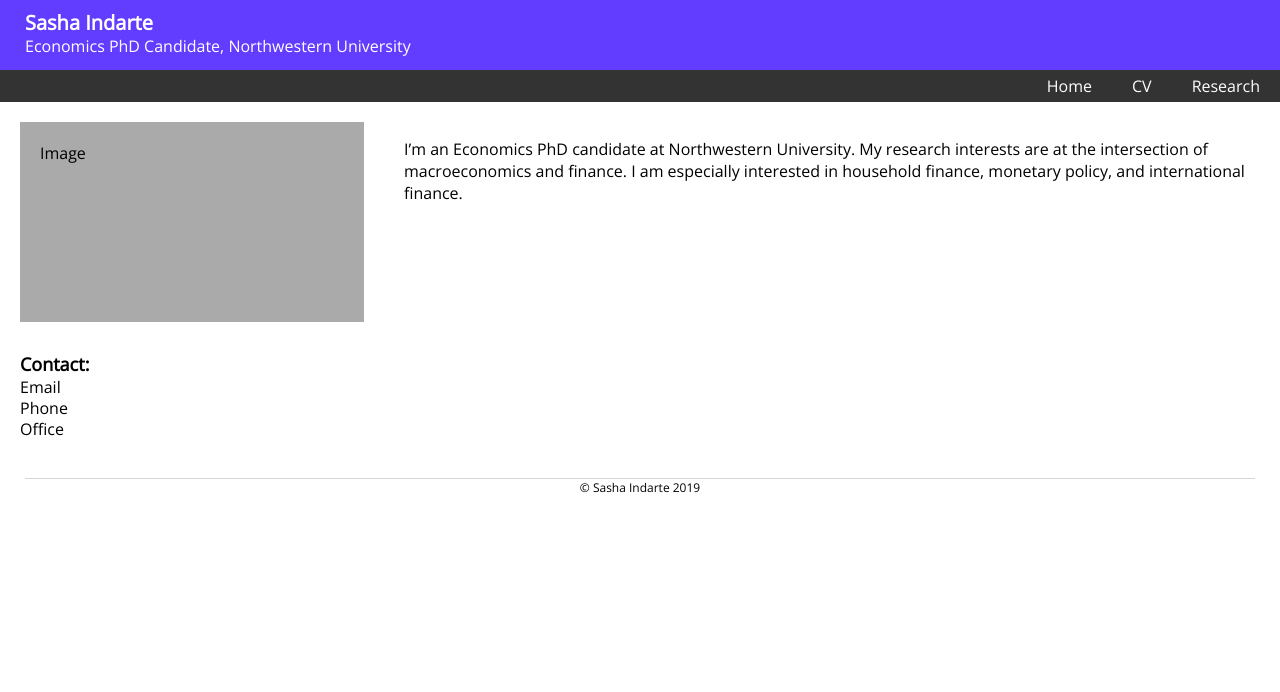
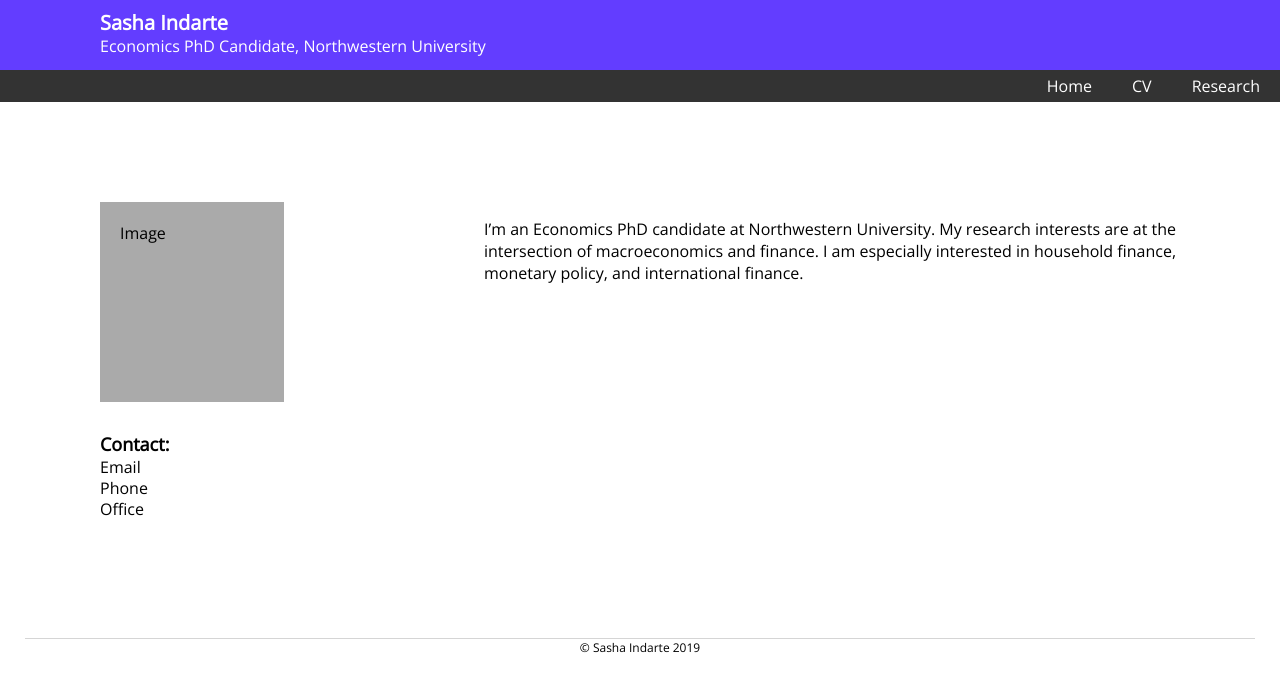
Before and after one commit to sashaindarte/sashaindarte.github.io, a Jekyll site: the page built from index.html, in a window 1280 px wide. Shown: the top 692 px of the page. Built offline with Jekyll 4.4.1, drawn with Linux system fonts in a browser that asks for light colours.

Commit message:
Update main.css
increased padding

```diff
--- a/css/main.css
+++ b/css/main.css
@@ -10,7 +10,7 @@ body {
 
 /* Header/logo Title */
 .header {
-  padding: 5px 25px;
+  padding: 5px 100px;
   text-align: left;
   background: #633dff;
   color: white;
@@ -93,7 +93,7 @@ body {
   -ms-flex: 30%; /* IE10 */
   flex: 30%;
   background-color: white;
-  padding: 20px;
+  padding: 100px;
 }
 
 /* Main column */
@@ -101,7 +101,7 @@ body {
   -ms-flex: 70%; /* IE10 */
   flex: 70%;
   background-color: white;
-  padding: 20px;
+  padding: 100px;
 }
 
 /* Fake image, just for this example */
```
